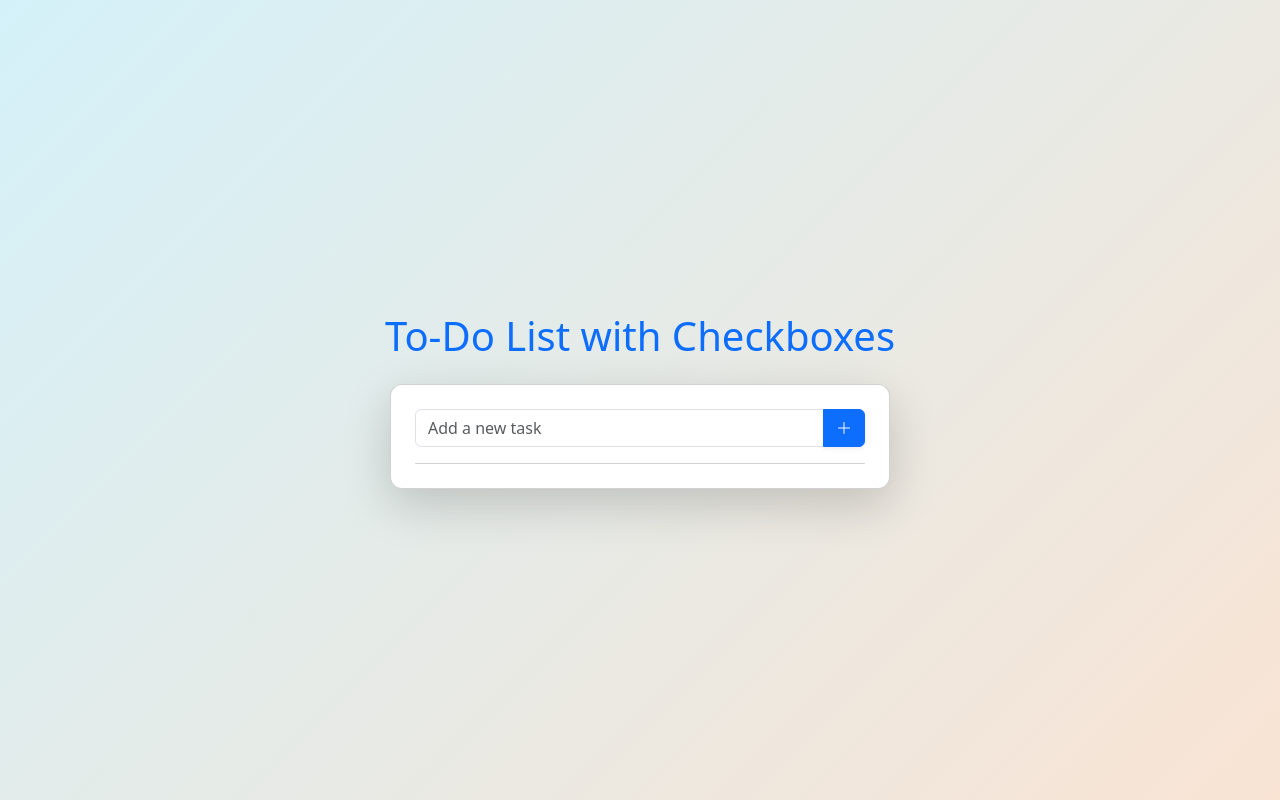
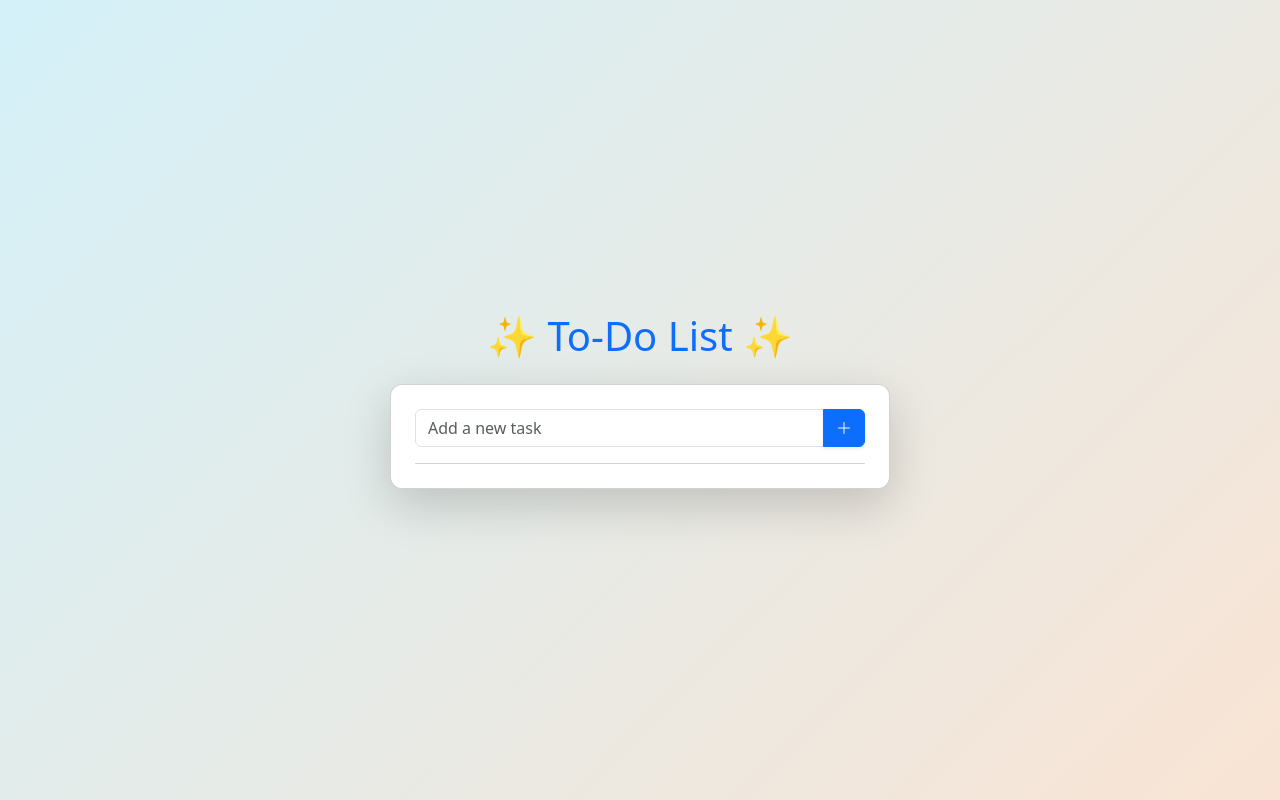
Before and after one commit to Nikhitakhaspa6/To-Do-List, a plain HTML site: page index.html in a window 1280 px wide. Drawn offline with nearby package versions, Linux system fonts and the light colour scheme.

Commit message:
Update index.html

```diff
--- a/index.html
+++ b/index.html
@@ -3,7 +3,7 @@
 <head>
   <meta charset="UTF-8">
   <meta name="viewport" content="width=device-width, initial-scale=1.0">
-  <title>✨ To-Do List ✨</title>
+  <title>To-Do List</title>
   <link href="https://cdn.jsdelivr.net/npm/bootstrap@5.3.0/dist/css/bootstrap.min.css" rel="stylesheet">
   <link href="https://cdnjs.cloudflare.com/ajax/libs/bootstrap-icons/1.10.5/font/bootstrap-icons.css" rel="stylesheet">
   <link rel="stylesheet" href="style.css">
@@ -11,7 +11,7 @@
 <body class="bg-light d-flex align-items-center justify-content-center vh-100">
 
   <div class="container">
-    <h1 class="text-center text-primary mb-4">To-Do List with Checkboxes</h1>
+    <h1 class="text-center text-primary mb-4">✨ To-Do List ✨</h1>
 
     <div class="card p-4 shadow-lg" style="max-width: 500px; margin: auto;">
       <div class="input-group mb-3">
```
